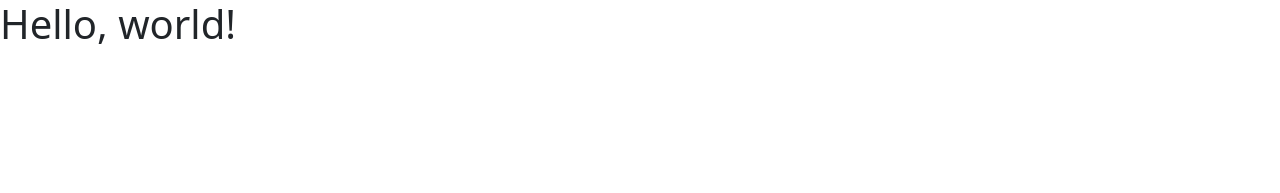
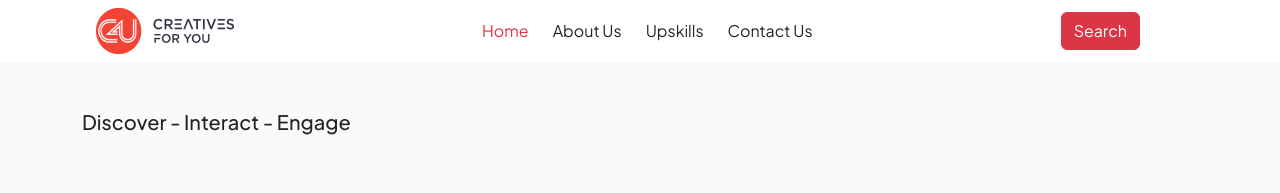
Before and after one commit to 123naim/bootstrap-projects, a plain HTML site: page practice-projects-bootstrap/index.html in a window 1280 px wide. Drawn offline with nearby package versions, Linux system fonts and the light colour scheme.

Commit message:
navbar completed

```diff
--- a/practice-projects-bootstrap/index.css
+++ b/practice-projects-bootstrap/index.css
@@ -1,5 +1,12 @@
 @import url('https://fonts.googleapis.com/css2?family=Plus+Jakarta+Sans:ital,wght@0,200..800;1,200..800&display=swap');
 
+
+*{
+    margin: 0;
+    padding: 0;
+    box-sizing: border-box;
+}
 body {
     font-family: "Plus Jakarta Sans", sans-serif;
+    background-color: #FAFAFA;
 }
--- a/practice-projects-bootstrap/index.html
+++ b/practice-projects-bootstrap/index.html
@@ -5,16 +5,45 @@
     <meta charset="utf-8">
     <meta name="viewport" content="width=device-width, initial-scale=1">
     <title>Bootstrap demo</title>
-    <!-- css file link -->
-     <link rel="stylesheet" href="index.css">
+
 
     <!-- bootstrap link -->
     <link href="https://cdn.jsdelivr.net/npm/bootstrap@5.3.3/dist/css/bootstrap.min.css" rel="stylesheet"
         integrity="sha384-QWTKZyjpPEjISv5WaRU9OFeRpok6YctnYmDr5pNlyT2bRjXh0JMhjY6hW+ALEwIH" crossorigin="anonymous">
+
+
+    <!-- css file link -->
+    <link rel="stylesheet" href="index.css">
 </head>
 
 <body>
-    <h1>Hello, world!</h1>
+    <!-- header -->
+    <header>
+        <!-- navbar -->
+        <nav class="navbar navbar-light bg-white navbar-expand-lg">
+            <div class="container px-md-5 mx-md-5 d-flex align-center justify-content-between">
+                <img src="images/logo.png" alt="">
+
+                <ul class="navbar-nav d-none d-md-flex align-items-center gap-4">
+                    <li class="nav-item text-danger">Home</li>
+                    <li class="nav-item">About Us</li>
+                    <li class='nav-item'>Upskills</li>
+                    <li class="nav-item">Contact Us</li>
+                </ul>
+
+                <button type="submit" class="btn btn-danger">Search</button>
+            </div>
+        </nav>
+
+        <!-- banner section -->
+        <div class="container mx-auto">
+            <div class="row gap-5 gap-md-0 py-5">
+                <div class="col-md-6 col-12">
+                    <h5>Discover - Interact - Engage </h5>
+                </div>
+            </div>
+        </div>
+    </header>
 
 
 
```
